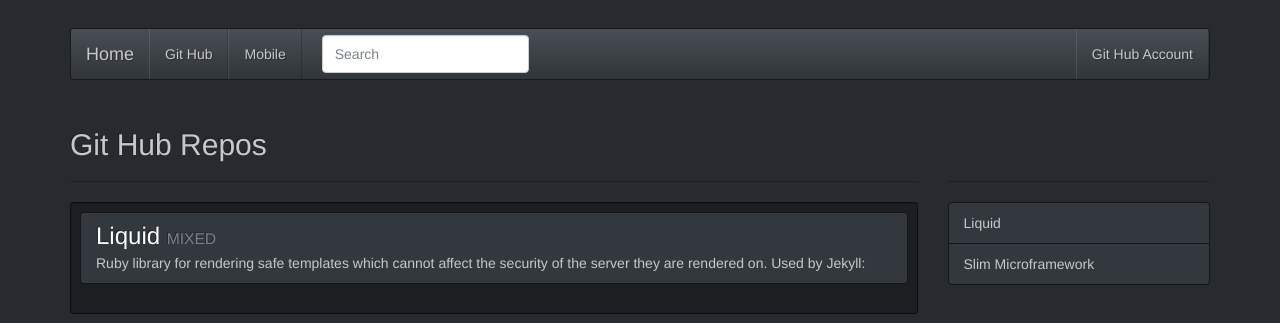
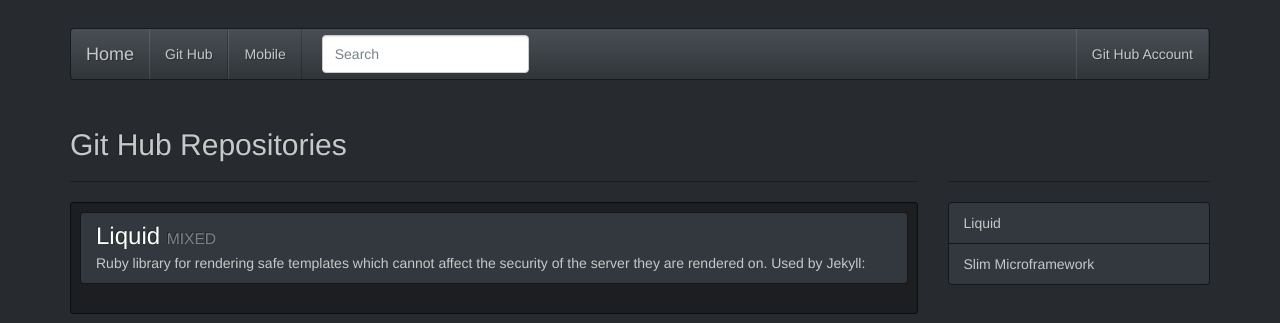
Before and after one commit to donvercety/donvercety.github.io, a Jekyll site: the page built from github.html, in a window 1280 px wide. Shown: the top 323 px of the page. Built offline with Jekyll 4.4.1, drawn with Linux system fonts in a browser that asks for light colours; nearby versions of some CDN libraries.

Commit message:
Update github.html

```diff
--- a/github.html
+++ b/github.html
@@ -5,7 +5,7 @@
 ---
 
 <div class="col-md-9">
-	<h2>Git Hub Repos</h2>
+	<h2>Git Hub Repositories</h2>
 	<hr/>
 
 	{% for git in site.data.github | sort:"name" %}
```
